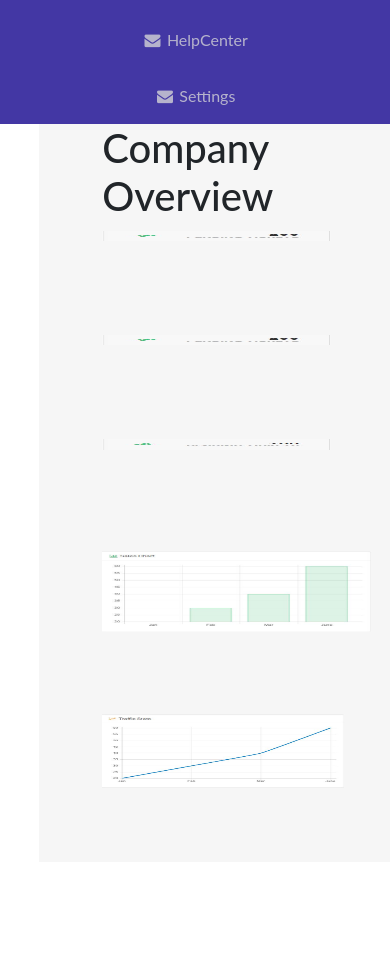
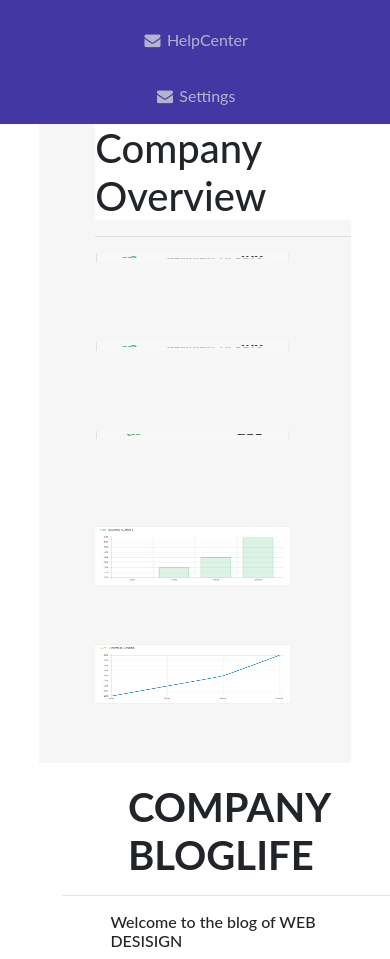
Before and after one commit to satyaprakash10/layout1, a plain HTML site: page index.html in a window 390 px wide. Shown: the part 380-1339 px from the top of the page. Before the commit the page ends 1242 px from the top, so only its background shows below. Drawn offline with nearby package versions, Linux system fonts and the light colour scheme.

Commit message:
modified

```diff
--- a/index.html
+++ b/index.html
@@ -23,24 +23,13 @@
                 <div class="collapse navbar-collapse justify-content-between" id="navbarCollapse">
                     <div class="navbar-nav">
                         <div class="input-group-append">
-                            <button type="button" class="btn btn-default"><i class="fa fa-search"></i></button>
-                        </div>
-                        <input class="  " type="text" placeholder="Name" required name="Name">
-                        <div class="input-group-append">
-                            <button type="button" class="btn btn-default"><i class="fa fa-bell"></i></button>
+                            <button type="button" class="btn btn-light"><i class="fa fa-search"></i></button>
+                            <input class="search-box" type="text" placeholder="Search Transaction, Invokers or help" required name="Search">
+                            <div class="input-group-append">
+                              <button type="button" class="btn btn-default"><i class="fa fa-bell"></i></button>
+                            </div>
                         </div>
                     </div>
-                    <!-- <form class="form-inline">
-                        <div class="input-group">
-                            <div class="input-group-append">
-                                <button type="button" class="btn btn-default"><i class="fa fa-search"></i></button>
-                            </div>
-                            <input type="text" class="form-control col-md-4 " placeholder="Search">
-                            <div class="input-group-append">
-                                <button type="button" class="btn btn-default"><i class="fa fa-bell"></i></button>
-                            </div>
-                        </div>
-                    </form> -->
                     <div class="navbar-nav">
                         <div class="nav-item dropdown">
                             <a href="#" class="nav-link dropdown-toggle" data-toggle="dropdown">Messages</a>
@@ -68,38 +57,44 @@
 
               <div class="section">
                   <div style="margin-left:18%">
-                    <h1>Company Overview</h1>
+                    <h1 class="section-title">Company Overview</h1>
+                    <hr>
                   </div>
                     <div class="content-style">
                       <div class="row">
-                        <div class="col-md-4">
+                        <div class="col-sm-4">
                             <div class="div">
-                              <img src="s2.jpg" alt="hey" height="10%" width="80%;">
+                              <img src="s2.jpg" alt="hey" height="10%" width="100%;">
                              </div>
                         </div>
-                        <div class="col-md-4">
+                        <div class="col-sm-4">
                           <div class="div">
-                            <img src="s2.jpg" alt="hey" height="10%" width="80%;">
+                            <img src="s2.jpg" alt="hey" height="10%" width="100%;">
                             </div>
                         </div>
-                        <div class="col-md-4">
+                        <div class="col-sm-4">
                           <div class="div">
-                            <img src="s2.jpg" alt="hey" height="10%" width="80%;">
+                            <img src="s2.jpg" alt="hey" height="10%" width="100%;">
                           </div>
                         </div>
                       </div>
                     </div>
-                    <div class="content-style2">
+                    <div class="  content-style2">
                       <div class="row">
-                        <div class="col "  >
+                        <div class="col">
                           <img src="s.JPG" alt="" height="50%;" width="100%;">
                         </div>
                         <div class="col-sm-8  ">
-                          <img src="Capture.JPG" alt="" height="50%;" width="90%;">
+                          <img src="Capture.JPG" alt="" height="50%;" width="100%;">
                         </div>
                       </div>
                     </div>
                </div>
+            </div>
+            <div class="  footer  ">
+              <h1 class="text-style"><b>COMPANY BLOGLIFE</b></h1>
+              <hr>
+              <h6 class="ml-5">Welcome to the blog of <span class="  ">WEB DESISIGN</span></h6>
             </div>
 
         <script src="https://code.jquery.com/jquery-3.3.1.slim.min.js" integrity="sha384-q8i/X+965DzO0rT7abK41JStQIAqVgRVzpbzo5smXKp4YfRvH+8abtTE1Pi6jizo" crossorigin="anonymous"></script>
--- a/style.css
+++ b/style.css
@@ -1,3 +1,7 @@
+body {
+  margin: 0;
+  font-family: "Lato", sans-serif;
+}
 
 .sidebar-image{
   border-radius:50%;
@@ -5,10 +9,6 @@
   height: 30px;
   border: 5px   #4337a4;
   margin-top: 5px;
-}
-body {
-  margin: 0;
-  font-family: "Lato", sans-serif;
 }
 
 .sidebar {
@@ -52,25 +52,68 @@ div.content {
   margin-top: 3%;
 
 }
+.search-box {
+  width: 1200px;
+  float: left;
 
+ }
 .section{
 background: #f6f6f6;
 /* height: 100%; */
 }
+
+.section-title {
+  background: #fff;
+}
 .content-style2 {
    margin-left: 18%;
    margin-top: 2%;
-   margin-right: 5%;
+   /* margin-right: 5%; */
    justify-content: space-between;
 }
+
+.footer {
+  background: #fff;
+  margin-left: 40%;
+  margin-top: 20px;
+}
+
+@media screen and (max-width: 600px) {
+  .topnav a:not(:first-child) {display: none;}
+  .topnav a.icon {
+    float: right;
+    display: block;
+  }
+}
+
+@media screen and (max-width: 600px) {
+  .topnav.responsive {position: relative;}
+  .topnav.responsive .icon {
+    position: absolute;
+    right: 0;
+    top: 0;
+  }
+  .topnav.responsive a {
+    float: none;
+    display: block;
+    text-align: left;
+  }
+}
+
+
+
 @media screen and (max-width: 700px) {
   .sidebar {
     width: 100%;
     height: auto;
     position: relative;
   }
-  .sidebar a {float: left;}
-  div.content {margin-left: 0;}
+  .sidebar a {
+    float: left;
+  }
+  div.content {
+    margin-left: 0;
+  }
 }
 
 @media screen and (max-width: 400px) {
@@ -84,4 +127,29 @@ background: #f6f6f6;
   .section {
     display:block;
     margin-left:10%;
+    margin-right: 10%;
 }
+  .search-box {
+    margin-right: 10%;
+    width: auto;
+  }
+  .content-style {
+    margin-right: 60px;
+    width: auto;
+  }
+  .content-style2 {
+    margin-right: 60px;
+    width: auto;
+    height: auto;
+  }
+  .footer {
+   /* align-content: center; */
+   margin-left: 16%;
+  }
+  .text-style {
+    margin-left: 20%;
+  }
+  .section-style {
+     margin-left: 10px;
+  }
+}
```
Also changed, not shown: 1.jpg (renamed from harley-davidson-zGzXsJUBQfs-unsplash.jpg), a (2).jpg (added), uk.png (added), 4 other files.
